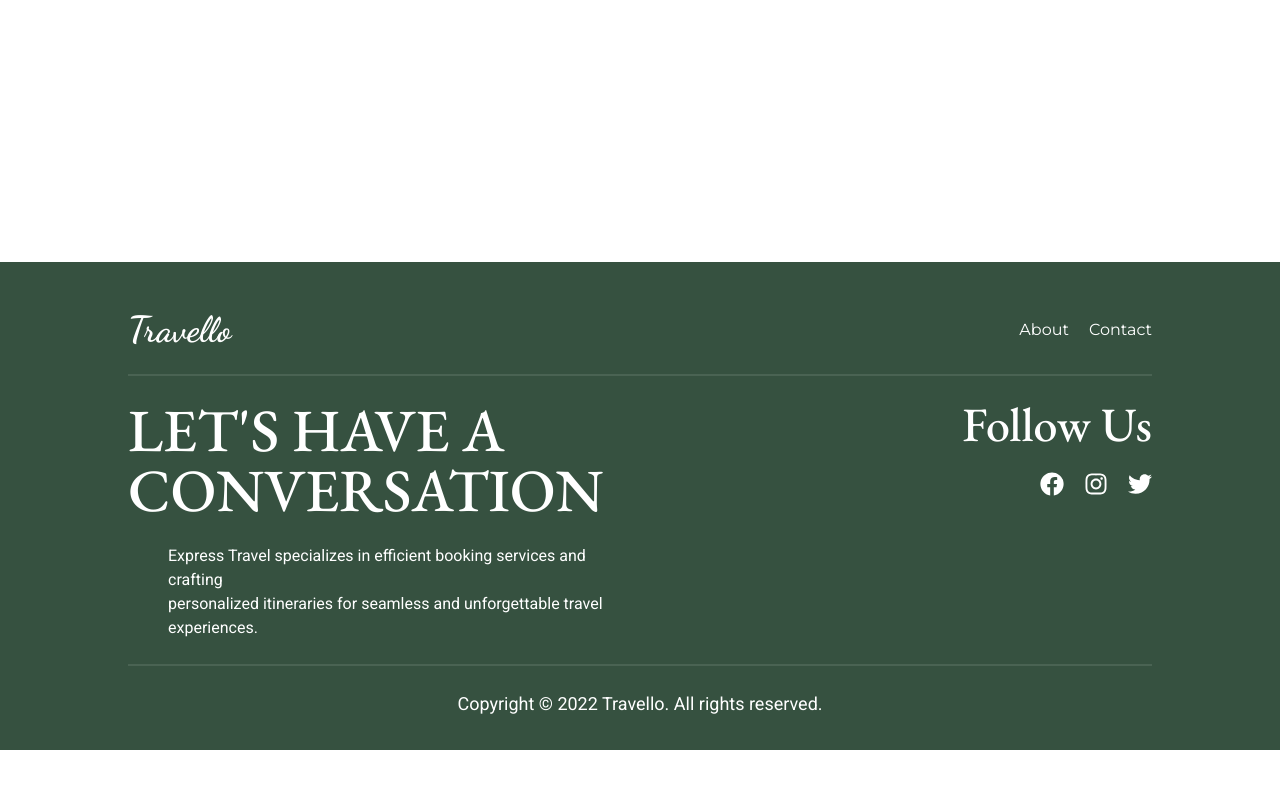
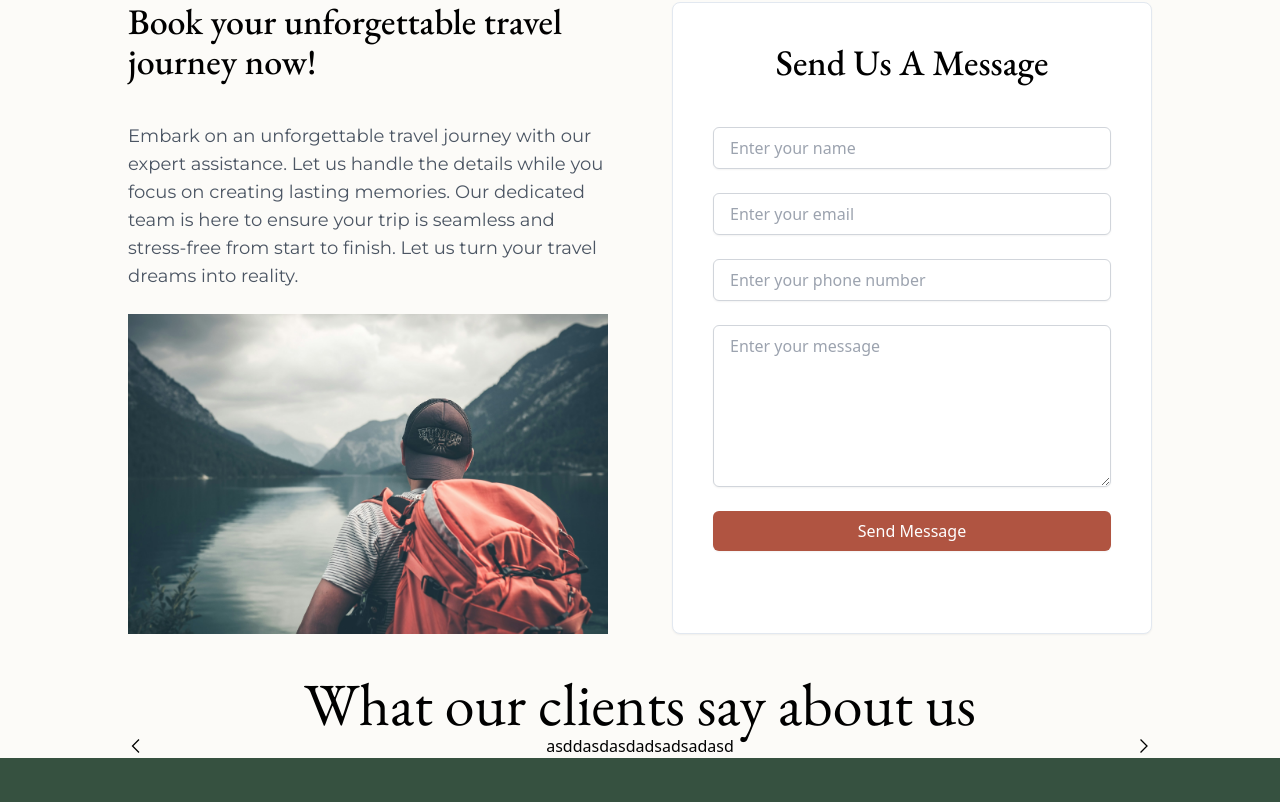
Before and after one commit to Aman147181/travello, a React (Vite) app in the folder frontend/: page /contact in a window 1280 px wide. Shown: the part 538-1340 px from the top of the page. Before the commit the page ends 1288 px from the top, so only its background shows below. Built offline with nearby package versions, Linux system fonts and the light colour scheme.

Commit message:
contact page

```diff
--- a/frontend/src/App.jsx
+++ b/frontend/src/App.jsx
@@ -9,7 +9,7 @@ import Notfound from "./components/Notfound";
 function App() {
   return (
     <>
-      <div className="min-h-screen flex flex-col w-full">
+      <div className="min-h-screen bg-[#FCFBF8] flex flex-col w-full">
         <Header />
         <Routes>
           <Route path="/" element={<Home />} />
--- a/frontend/src/components/Header.jsx
+++ b/frontend/src/components/Header.jsx
@@ -2,7 +2,7 @@ import React from 'react'
 import { Link } from 'react-router-dom'
 const Header = () => {
   return (
-      <div className='flex justify-between px-4 sm:px-12 md:px-20 lg:px-28 xl:px-32 items-center w-full h-16 bg-white fixed top-0'>
+      <div className='flex justify-between px-4 sm:px-12 md:px-20 lg:px-28 xl:px-32 items-center w-full h-16 bg-[#FCFBF8] fixed top-0'>
           <h1 className='text-4xl text-[#b05441] font-bold font-dance'><Link to="/">Travello</Link></h1>
           <div className='flex items-center justify-center font-roboto space-x-5 md:space-x-10'>
             <Link to="/">Home</Link>
--- a/frontend/src/pages/Contact.jsx
+++ b/frontend/src/pages/Contact.jsx
@@ -1,14 +1,126 @@
-import React from "react";
+import React, { useState } from "react";
+import { GrPrevious, GrNext } from "react-icons/gr";
+const Contact = () => {
+  const [formData, setFormData] = useState({
+    name: "",
+    email: "",
+    phone: "",
+    message: "",
+  });
 
-const Contact = () => {
+  const handleChange = (e) => {
+    const { name, value } = e.target;
+    setFormData({ ...formData, [name]: value });
+  };
+
+  const handleSubmit = (e) => {
+    e.preventDefault();
+    // Handle form submission logic here, like sending data to server
+    console.log("Form data submitted:", formData);
+    setFormData({
+      name: "",
+      email: "",
+      phone: "",
+      message: "",
+    });
+  };
   return (
-    <div className="min-h-screen w-full flex flex-col">
-      <div className="bg-[#365140] flex w-full text-white  justify-center items-center space-y-10 flex-col min-h-[500px]">
+    <div className="min-h-screen w-full  flex flex-col">
+      <div className="bg-[#365140] px-4 sm:px-12 md:px-20 lg:px-28 xl:px-32 flex w-full text-white  justify-center items-center space-y-10 flex-col min-h-[500px]">
         <h1 className="text-center font-garamond text-6xl">Contact us</h1>
-        <div className="text-center font-mont text-2xl w-full px-4 max-w-3xl">
+        <div className="text-center font-mont text-xl w-full px-4 max-w-2xl">
           Feel free to reach out to us at any time! Whether you have questions,
           feedback, or inquiries about our services, our team is here to assist
           you.
+        </div>
+      </div>
+      <div className="grid grid-cols-1 lg:grid-cols-2 gap-16 gap-y-8 w-full px-4 sm:px-12 md:px-20 lg:px-28 xl:px-32 py-10">
+        <div className="col-span-1 flex flex-col ">
+          <h1 className="font-garamond pb-5 md:pb-10 font-medium text-black text-2xl sm:text-3xl lg:text-4xl ">
+            Book your unforgettable travel journey now!
+          </h1>
+          <h1 className="text-gray-600 pb-6   font-mont text-sm sm:text-lg">
+            Embark on an unforgettable travel journey with our expert
+            assistance. Let us handle the details while you focus on creating
+            lasting memories. Our dedicated team is here to ensure your trip is
+            seamless and stress-free from start to finish. Let us turn your
+            travel dreams into reality.
+          </h1>
+          <img
+            src="/contact.jpg"
+            alt="hero"
+            className="w-full object-cover max-h-80 "
+          />
+        </div>
+        <div className="col-span-1 bg-white border shadow-sm p-10 border-slate-200 rounded-lg flex space-y-10 flex-col">
+          <h2 className="text-4xl font-medium font-garamond text-center">
+            Send Us A Message
+          </h2>
+          <form onSubmit={handleSubmit} className="space-y-6">
+            <div>
+              <input
+                placeholder="Enter your name"
+                type="text"
+                name="name"
+                value={formData.name}
+                onChange={handleChange}
+                className="block w-full px-4 py-2 mt-1 border border-gray-300 rounded-md shadow-sm  focus:ring-[#b05441] focus:border-[#b05441]"
+                required
+              />
+            </div>
+            <div>
+              <input
+                placeholder="Enter your email"
+                type="email"
+                name="email"
+                value={formData.email}
+                onChange={handleChange}
+                className="block w-full px-4 py-2 mt-1 border border-gray-300 rounded-md shadow-sm focus:ring-[#b05441] focus:border-[#b05441]"
+                required
+              />
+            </div>
+            <div>
+              <input
+                placeholder="Enter your phone number"
+                type="tel"
+                name="phone"
+                value={formData.phone}
+                onChange={handleChange}
+                className="block w-full px-4 py-2 mt-1 border border-gray-300 rounded-md shadow-sm focus:ring-[#b05441] focus:border-[#b05441]"
+                required
+              />
+            </div>
+            <div>
+              <textarea
+
+                placeholder="Enter your message"
+                name="message"
+                value={formData.message}
+                onChange={handleChange}
+                className="block w-full px-4 py-2 mt-1 border border-gray-300 rounded-md shadow-sm focus:ring-[#b05441] focus:border-[#b05441]"
+                rows="6"
+                required
+              />
+            </div>
+            <div>
+              <button
+                type="submit"
+                className="w-full px-4 py-2 font-medium text-white bg-[#b05441] rounded-md shadow-sm hover:bg-[#964737] focus:outline-none focus:ring-2 focus:ring-offset-2 focus:ring-indigo-500"
+              >
+                Send Message
+              </button>
+            </div>
+          </form>
+        </div>
+      </div>
+      <div className="w-full flex flex-col px-4 sm:px-12 md:px-20 lg:px-28 xl:px-32 ">
+        <h1 className="text-center font-garamond text-6xl">What our clients say about us</h1>
+        <div className="flex w-full justify-between items-center">
+          <GrPrevious />
+          <div className="w-full flex items-center justify-center">
+asddasdasdadsadsadasd
+          </div>
+          <GrNext />
         </div>
       </div>
     </div>
```
Also changed, not shown: frontend/public/contact.jpg (added), 1 other file (tests, documents, lock files or other folders).
